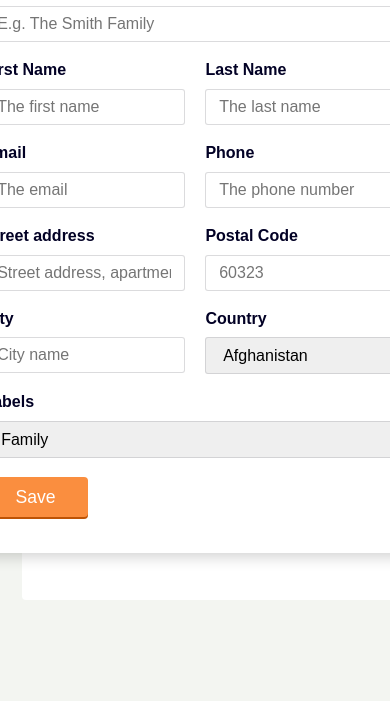
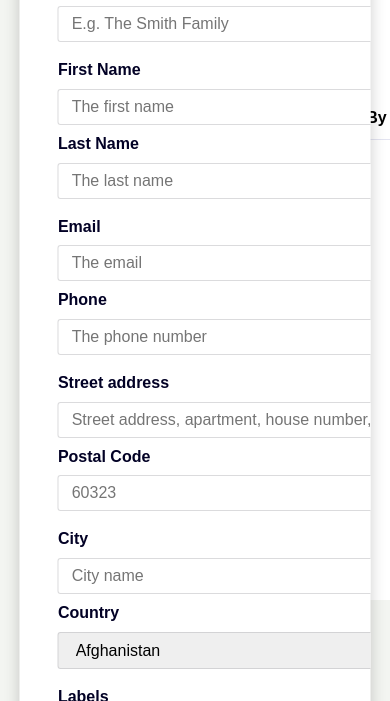
Before and after one commit to EliusCaleb/address-form, a plain HTML site: page index.html in a window 390 px wide. Shown: the part 143-844 px from the top of the page. Drawn offline with Linux system fonts and the light colour scheme.

Commit message:
added media querry

```diff
--- a/index.css
+++ b/index.css
@@ -291,3 +291,24 @@ button{
 .errorMsg{
     border: 1px solid #d33c41!important;
 }
+
+
+@media screen and (max-width: 768px) {
+    /* Styles for screens up to 768px wide */
+    /* You can customize the styles based on your requirements */
+    .modal {
+        width: 90%;
+        max-width: 500px;
+    }
+
+    .modal-row.grid-row {
+        display: block;
+    }
+
+    .modal-col {
+        width: 100%;
+        margin-bottom: 10px;
+    }
+
+    /* Add more responsive styles as needed */
+}
--- a/index.js
+++ b/index.js
@@ -89,7 +89,7 @@ class Address{
 }
 
 // UI class
-// UI class
+
 class UI{
     static showAddressList(){
         const addresses = Address.getAddresses();
```
